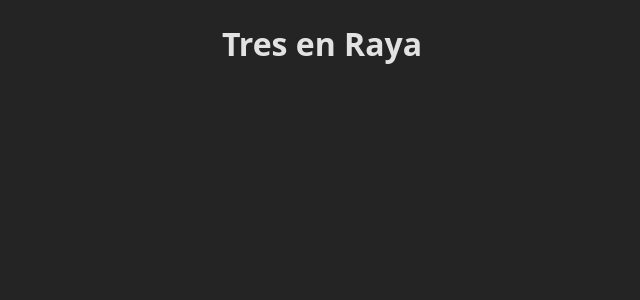
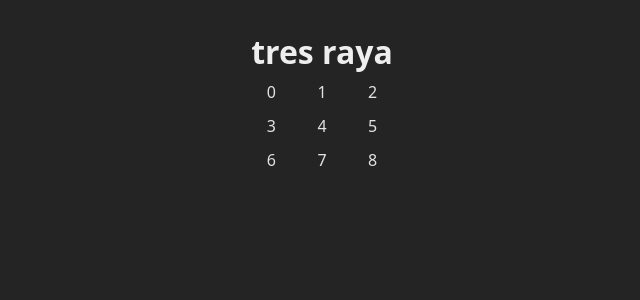
Before and after one commit to Noelia2000/ProyectoNOELIA_ARGOTE_CENTRAL, a React (Vite) app in the folder ProjectTresEnRaya/: page / in a window 1280 px wide. Shown: the top 300 px of the page, without its empty margins (318-958 px from the left). Built offline with nearby package versions, Linux system fonts and the light colour scheme.

Commit message:
numbers were added

```diff
--- a/ProjectTresEnRaya/src/App.jsx
+++ b/ProjectTresEnRaya/src/App.jsx
@@ -1,10 +1,29 @@
-import { useState } from 'react'
-import reactLogo from './assets/react.svg'
-import viteLogo from '/vite.svg'
-import './App.css'
-
-function App() {
-  return <h1> Tres en Raya</h1>
+const TURNS={
+X:'x',
+O:'o'
 }
 
+const board = Array(9).fill(null)
+function App() {
+  return (
+    <main className="board">
+      <h1> tres raya</h1>
+      <section className="game">
+        {
+          board.map((_, index) => {
+            return(
+              <div className="cell" key={index}>
+                <span className="cell__content">
+                  {index}
+                  </span>
+              </div>
+              )
+            })
+          }
+          </section>
+          </main>
+  )
+}
+
+
 export default App
```
